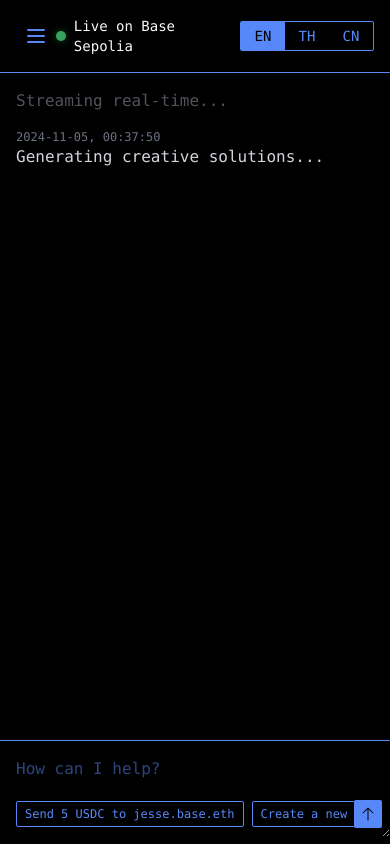
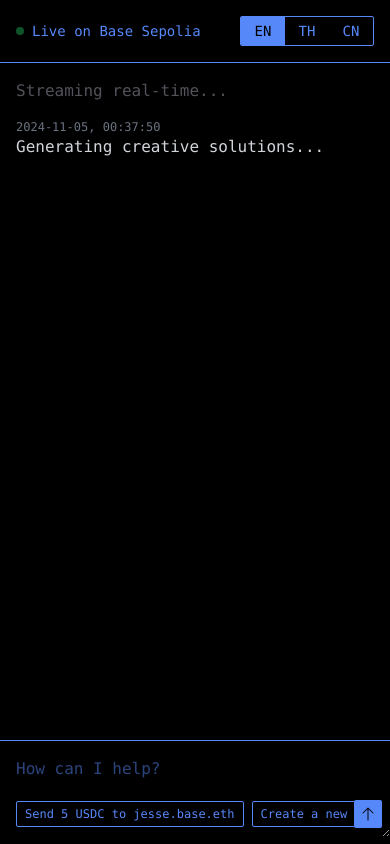
Before and after one commit to mindapivessa/based-agent-demo, a Next.js app: page / in a window 390 px wide. Built offline with nearby package versions, Linux system fonts and the light colour scheme.

Commit message:
misc. styling changes

```diff
--- a/app/page.tsx
+++ b/app/page.tsx
@@ -62,6 +62,7 @@ export default function Component() {
   const [isMobileMenuOpen, setIsMobileMenuOpen] = useState(false)
   const [showToast, setShowToast] = useState(false)
   const [currentLang, setCurrentLang] = useState<Language>('en')
+  const [isLiveDotVisible, setIsLiveDotVisible] = useState(true)
 
   const agentName = "Based Agent"
   const agentWallet = "0x1234...5678"
@@ -132,6 +133,14 @@ export default function Component() {
     }, 500)
 
     return () => clearInterval(dotsInterval)
+  }, [])
+
+  useEffect(() => {
+    const dotInterval = setInterval(() => {
+      setIsLiveDotVisible(prev => !prev)
+    }, 1000)
+
+    return () => clearInterval(dotInterval)
   }, [])
 
   const formatThailandDate = (date: Date) => {
@@ -295,30 +304,24 @@ export default function Component() {
 
   return (
     <div className="flex flex-col h-screen bg-black font-mono text-[#5788FA] relative overflow-hidden">
-      {/* Header */}
-      <div className="p-4 flex items-center justify-between border-b border-[#5788FA] relative z-10">
-        <div className="flex items-center">
-          <button
-            onClick={() => setIsMobileMenuOpen(!isMobileMenuOpen)}
-            className="lg:hidden text-[#5788FA] p-2"
-          >
-            <svg xmlns="http://www.w3.org/2000/svg" width="24" height="24" viewBox="0 0 24 24" fill="none" stroke="currentColor">
-              <path strokeLinecap="round" strokeLinejoin="round" strokeWidth={2} d="M4 6h16M4 12h16M4 18h16"/>
-            </svg>
-          </button>
-          <div className="flex items-center space-x-2">
-            <div className="h-2.5 w-2.5 rounded-full bg-green-400 animate-pulse shadow-[0_0_8px_rgba(74,222,128,0.5)]"></div>
-            <span className="text-zinc-50 text-sm">
-              {translations[currentLang].header.liveOn}
-            </span>
-          </div>
+      {/* Header with smoother animated dot */}
+      <div className="flex justify-between items-center p-4 border-b border-[#5788FA]">
+        <div className="flex items-center space-x-2">
+          <div
+            className={`
+              w-2 h-2 rounded-full
+              transition-all duration-700 ease-in-out
+              ${isLiveDotVisible
+                ? 'bg-green-500 opacity-100'
+                : 'bg-green-500 opacity-40'
+              }
+            `}
+          />
+          <span className={`text-sm ${currentLang === 'th' ? notoSansThai.className : ''}`}>
+            {translations[currentLang].header.liveOn}
+          </span>
         </div>
-        <div className="flex items-center">
-          <LanguageSelector
-            currentLang={currentLang}
-            onLanguageChange={setCurrentLang}
-          />
-        </div>
+        <LanguageSelector currentLang={currentLang} onLanguageChange={setCurrentLang} />
       </div>
 
       {/* Content Area */}
@@ -432,7 +435,9 @@ export default function Component() {
                 value={userInput}
                 onChange={handleInputChange}
                 onKeyPress={handleKeyPress}
-                className="w-full h-24 lg:h-36 bg-black text-[#5788FA] p-4 pr-10 placeholder-[#5788FA] placeholder-opacity-50"
+                className={`w-full h-24 lg:h-36 bg-black text-[#5788FA] p-4 pr-10 placeholder-[#5788FA] placeholder-opacity-50 ${
+                  currentLang === 'th' ? notoSansThai.className : ''
+                }`}
                 placeholder={translations[currentLang].chat.placeholder}
                 rows={1}
               />
@@ -440,19 +445,25 @@ export default function Component() {
                 <div className="flex space-x-2 text-xs lg:text-sm ml-2 overflow-x-auto">
                   <button
                     onClick={() => setUserInput(translations[currentLang].chat.suggestions.send)}
-                    className="text-[#5788FA] whitespace-nowrap hover:text-[#3D7BFF] hover:bg-zinc-900 transition-colors border border-[#5788FA] px-2 py-1 rounded-sm"
+                    className={`text-[#5788FA] whitespace-nowrap hover:text-[#3D7BFF] hover:bg-zinc-900 transition-colors border border-[#5788FA] px-2 py-1 rounded-sm ${
+                      currentLang === 'th' ? notoSansThai.className : ''
+                    }`}
                   >
                     {translations[currentLang].chat.suggestions.send}
                   </button>
                   <button
                     onClick={() => setUserInput(translations[currentLang].chat.suggestions.create)}
-                    className="text-[#5788FA] whitespace-nowrap hover:text-[#3D7BFF] hover:bg-zinc-900 transition-colors border border-[#5788FA] px-2 py-1 rounded-sm"
+                    className={`text-[#5788FA] whitespace-nowrap hover:text-[#3D7BFF] hover:bg-zinc-900 transition-colors border border-[#5788FA] px-2 py-1 rounded-sm ${
+                      currentLang === 'th' ? notoSansThai.className : ''
+                    }`}
                   >
                     {translations[currentLang].chat.suggestions.create}
                   </button>
                   <button
                     onClick={() => setUserInput(translations[currentLang].chat.suggestions.positions)}
-                    className="text-[#5788FA] whitespace-nowrap hover:text-[#3D7BFF] hover:bg-zinc-900 transition-colors border border-[#5788FA] px-2 py-1 rounded-sm"
+                    className={`text-[#5788FA] whitespace-nowrap hover:text-[#3D7BFF] hover:bg-zinc-900 transition-colors border border-[#5788FA] px-2 py-1 rounded-sm ${
+                      currentLang === 'th' ? notoSansThai.className : ''
+                    }`}
                   >
                     {translations[currentLang].chat.suggestions.positions}
                   </button>
--- a/public/components/LanguageSelector.tsx
+++ b/public/components/LanguageSelector.tsx
@@ -20,10 +20,10 @@ export default function LanguageSelector({ currentLang, onLanguageChange }: Lang
           onClick={() => onLanguageChange(code)}
           style={{ width: '44px' }}
           className={`
-            py-1 text-sm font-medium text-center
+            py-1 text-sm font-medium text-center transition-colors
             ${currentLang === code
-              ? 'bg-[#5788FA] text-black'
-              : 'hover:bg-[#5788FA]/10'
+              ? 'bg-[#5788FA] text-black hover:bg-[#3D7BFF]'
+              : 'hover:bg-zinc-900 hover:text-[#3D7BFF]'
             }
             ${code !== 'en' && 'border-l border-[#5788FA]'}
           `}
```
